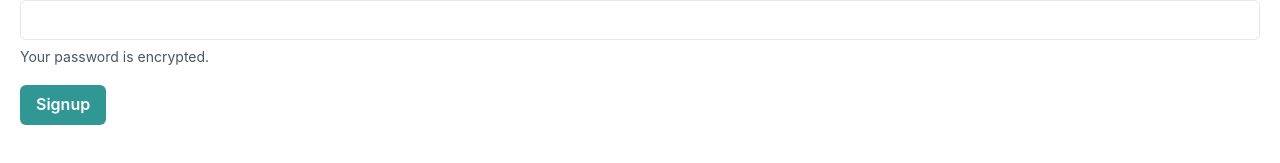
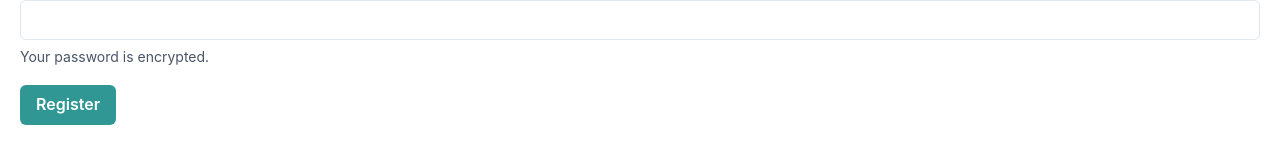
Before and after one commit to MazenOth/budgeting-app-frontend, a React (Vite) app: page / in a window 1280 px wide. Shown: the part 169-332 px from the top of the page. Built offline with nearby package versions, Linux system fonts and the light colour scheme.

Commit message:
add(Signup): Handling form submission

```diff
--- a/src/components/Signup.tsx
+++ b/src/components/Signup.tsx
@@ -6,10 +6,15 @@ import {
   Input,
   Button,
 } from "@chakra-ui/react";
+import { FormEvent } from "react";
 
 const Signup = () => {
+  const handleSubmit = (event: FormEvent) => {
+    event.preventDefault();
+    console.log("Registered");
+  };
   return (
-    <form>
+    <form onSubmit={handleSubmit}>
       <FormControl mb={5}>
         <FormLabel>Email</FormLabel>
         <Input id="email" type="email" />
@@ -22,7 +27,7 @@ const Signup = () => {
       </FormControl>
 
       <Button colorScheme="teal" type="submit">
-        Signup
+        Register
       </Button>
     </form>
   );
```
